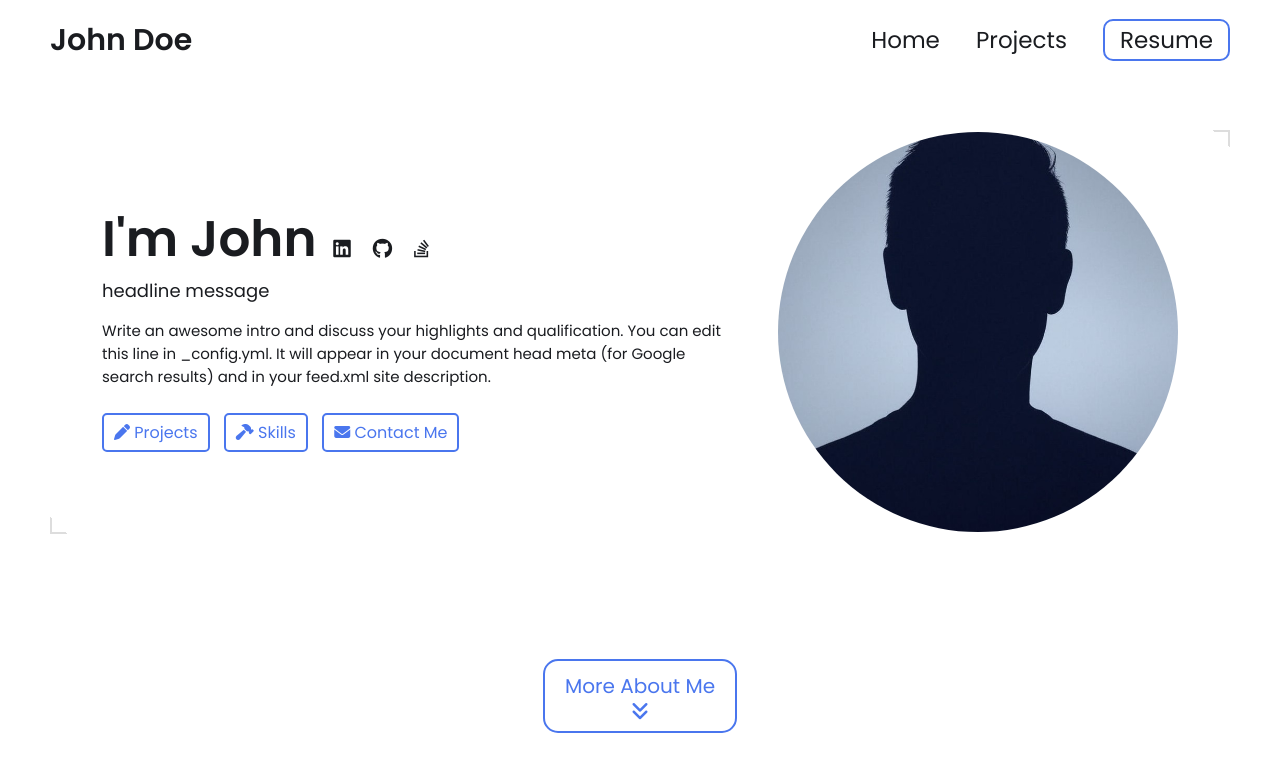
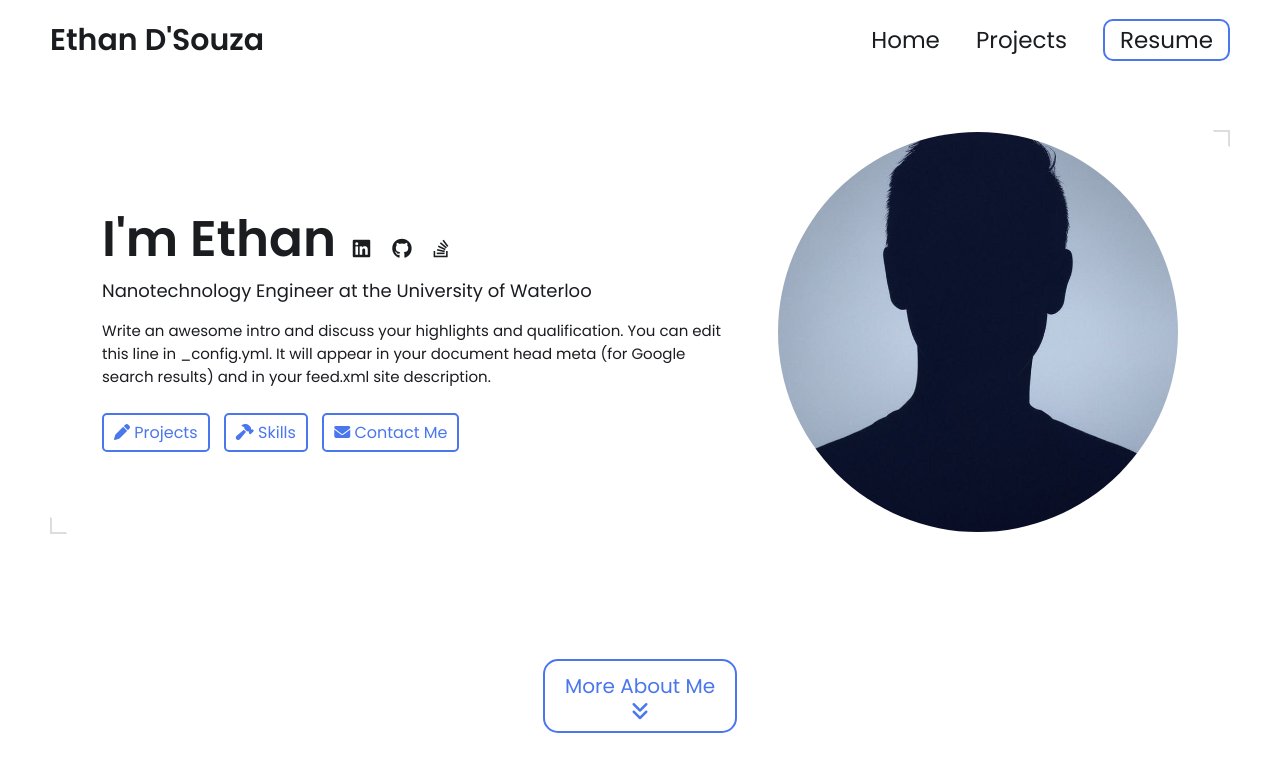
Before and after one commit to ethanrdsouza/ethanrdsouza.github.io, a Jekyll site: the page built from index.html, in a window 1280 px wide and 900 px high. Shown: the top 772 px of the window. Built offline with Jekyll 4.4.1, drawn with Linux system fonts in a browser that asks for light colours.

Commit message:
Update _config.yml

```diff
--- a/_config.yml
+++ b/_config.yml
@@ -7,13 +7,13 @@
 
 # Main Page Setup
 
-title: John Doe's Portfolio # This is what shows up in the tab of the browser
+title: Ethan D'Souza's Portfolio # This is what shows up in the tab of the browser
 
 
 
 # Hero Section
-name: John Doe
-headline: headline message
+name: Ethan D'Souza
+headline: Nanotechnology Engineer at the University of Waterloo
 description: >- # dont remove this line. this will ignore all new lines until the next section
   Write an awesome intro and discuss your highlights and qualification. You can edit this
   line in _config.yml. It will appear in your document head meta (for
```
